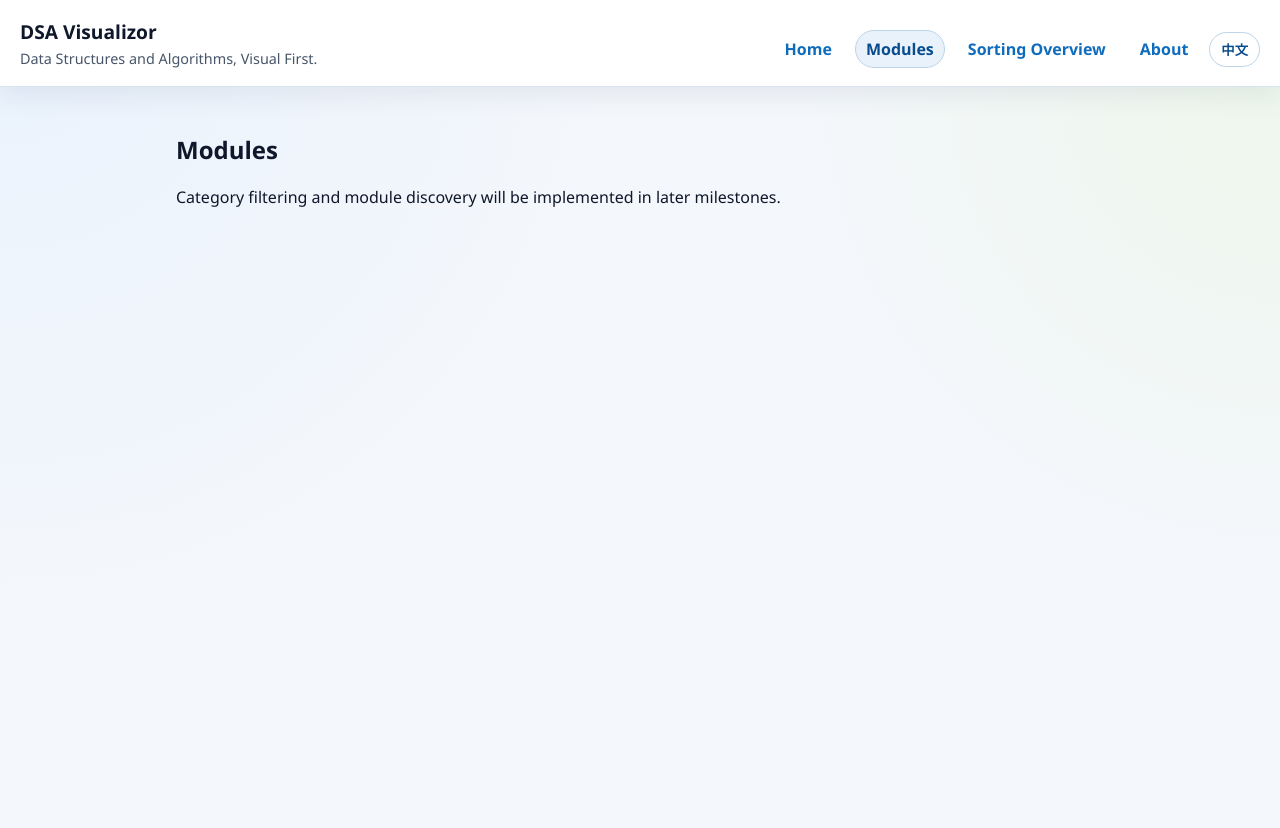
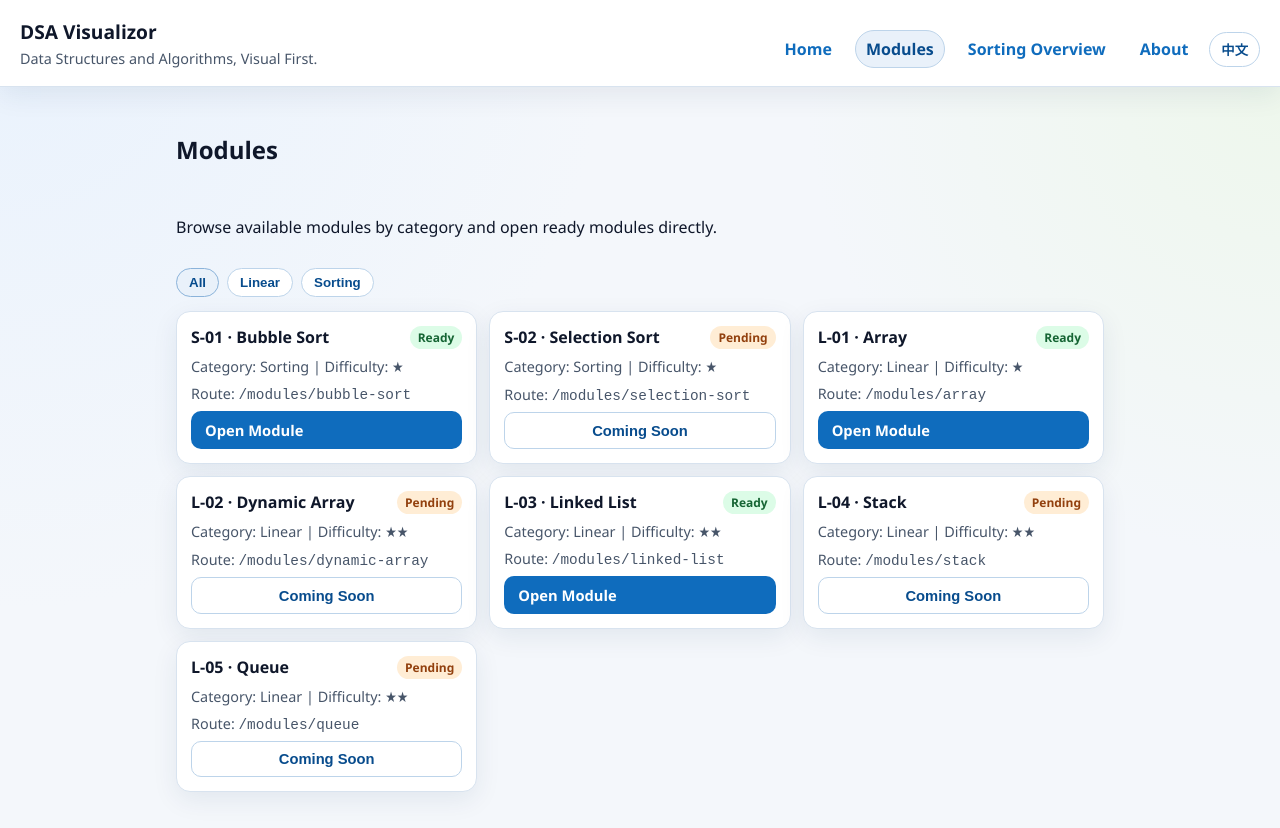
Before and after one commit to Look2046/DSA-with-Codex, a React (Vite) app: page /modules in a window 1280 px wide. Before the commit the page ends 800 px from the top, so only its background shows below. Built offline with nearby package versions, Linux system fonts and the light colour scheme.

Commit message:
feat(modules): implement p3-m1 discovery page with filters

```diff
--- a/src/data/moduleRegistry.ts
+++ b/src/data/moduleRegistry.ts
@@ -7,6 +7,15 @@ export const moduleRegistry: ModuleMetadata[] = [
     route: '/modules/bubble-sort',
     category: 'sort',
     difficulty: 1,
+    implemented: true,
+  },
+  {
+    id: 'S-02',
+    name: 'Selection Sort',
+    route: '/modules/selection-sort',
+    category: 'sort',
+    difficulty: 1,
+    implemented: false,
   },
   {
     id: 'L-01',
@@ -14,6 +23,15 @@ export const moduleRegistry: ModuleMetadata[] = [
     route: '/modules/array',
     category: 'linear',
     difficulty: 1,
+    implemented: true,
+  },
+  {
+    id: 'L-02',
+    name: 'Dynamic Array',
+    route: '/modules/dynamic-array',
+    category: 'linear',
+    difficulty: 2,
+    implemented: false,
   },
   {
     id: 'L-03',
@@ -21,6 +39,23 @@ export const moduleRegistry: ModuleMetadata[] = [
     route: '/modules/linked-list',
     category: 'linear',
     difficulty: 2,
+    implemented: true,
+  },
+  {
+    id: 'L-04',
+    name: 'Stack',
+    route: '/modules/stack',
+    category: 'linear',
+    difficulty: 2,
+    implemented: false,
+  },
+  {
+    id: 'L-05',
+    name: 'Queue',
+    route: '/modules/queue',
+    category: 'linear',
+    difficulty: 2,
+    implemented: false,
   },
 ];
 
--- a/src/i18n/translations.ts
+++ b/src/i18n/translations.ts
@@ -28,7 +28,18 @@ export const translations = {
     'home.milestone.body':
       'M0 Scaffold is active: route shell and placeholder pages are ready for iteration.',
     'modules.title': 'Modules',
-    'modules.body': 'Category filtering and module discovery will be implemented in later milestones.',
+    'modules.body': 'Browse available modules by category and open ready modules directly.',
+    'modules.filter.all': 'All',
+    'modules.filter.linear': 'Linear',
+    'modules.filter.sort': 'Sorting',
+    'modules.status.ready': 'Ready',
+    'modules.status.pending': 'Pending',
+    'modules.action.open': 'Open Module',
+    'modules.action.comingSoon': 'Coming Soon',
+    'modules.meta.category': 'Category',
+    'modules.meta.difficulty': 'Difficulty',
+    'modules.meta.route': 'Route',
+    'modules.empty': 'No modules match current filter.',
     'sorting.title': 'Sorting Overview',
     'sorting.body': 'Auxiliary page for complexity comparison across sorting algorithms.',
     'about.title': 'About',
@@ -214,7 +225,18 @@ export const translations = {
     'home.milestone.title': '当前里程碑',
     'home.milestone.body': '正在推进 M0 脚手架：路由壳体与占位页面已就绪。',
     'modules.title': '模块导航',
-    'modules.body': '分类筛选与模块发现将在后续里程碑中完善。',
+    'modules.body': '按分类浏览模块，已完成模块可直接进入。',
+    'modules.filter.all': '全部',
+    'modules.filter.linear': '线性结构',
+    'modules.filter.sort': '排序',
+    'modules.status.ready': '可用',
+    'modules.status.pending': '规划中',
+    'modules.action.open': '进入模块',
+    'modules.action.comingSoon': '敬请期待',
+    'modules.meta.category': '分类',
+    'modules.meta.difficulty': '难度',
+    'modules.meta.route': '路由',
+    'modules.empty': '当前筛选下暂无模块。',
     'sorting.title': '排序总览',
     'sorting.body': '用于对比各排序算法的复杂度与适用场景。',
     'about.title': '关于项目',
--- a/src/index.css
+++ b/src/index.css
@@ -200,6 +200,83 @@ body {
 
 .milestone {
   padding: 16px;
+}
+
+.modules-page {
+  display: grid;
+  gap: 14px;
+}
+
+.modules-filter-row {
+  display: flex;
+  flex-wrap: wrap;
+  gap: 8px;
+}
+
+.modules-filter-btn {
+  border: 1px solid #bdd4ea;
+  background: #fff;
+  color: var(--brand-strong);
+  border-radius: 999px;
+  padding: 6px 12px;
+  font-weight: 600;
+  cursor: pointer;
+}
+
+.modules-filter-btn-active {
+  border-color: #8bb3da;
+  background: #e9f1fa;
+}
+
+.modules-grid {
+  display: grid;
+  grid-template-columns: repeat(auto-fit, minmax(250px, 1fr));
+  gap: 12px;
+}
+
+.module-card {
+  background: var(--surface);
+  border: 1px solid var(--line);
+  border-radius: var(--radius);
+  box-shadow: var(--shadow-soft);
+  padding: 14px;
+  display: grid;
+  gap: 8px;
+}
+
+.module-card-header {
+  display: flex;
+  align-items: flex-start;
+  justify-content: space-between;
+  gap: 10px;
+}
+
+.module-card-header h3 {
+  margin: 0;
+  font-size: 1rem;
+}
+
+.module-badge {
+  font-size: 0.75rem;
+  font-weight: 700;
+  border-radius: 999px;
+  padding: 3px 8px;
+}
+
+.module-badge-ready {
+  color: #166534;
+  background: #dcfce7;
+}
+
+.module-badge-pending {
+  color: #92400e;
+  background: #ffedd5;
+}
+
+.module-meta {
+  margin: 0;
+  color: var(--muted);
+  font-size: 0.9rem;
 }
 
 .playback-actions {
--- a/src/pages/ModulesPage.tsx
+++ b/src/pages/ModulesPage.tsx
@@ -1,12 +1,86 @@
+import { useMemo } from 'react';
+import { Link, useSearchParams } from 'react-router-dom';
+import { moduleRegistry } from '../data/moduleRegistry';
 import { useI18n } from '../i18n/useI18n';
+import { filterModules, formatDifficulty, type ModuleFilter } from './modulesPageUtils';
 
 export function ModulesPage() {
   const { t } = useI18n();
+  const [searchParams, setSearchParams] = useSearchParams();
+
+  const filter = (searchParams.get('category') as ModuleFilter | null) ?? 'all';
+  const activeFilter: ModuleFilter = filter === 'linear' || filter === 'sort' ? filter : 'all';
+  const visibleModules = useMemo(() => filterModules(moduleRegistry, activeFilter), [activeFilter]);
+
+  const filterOptions: Array<{ value: ModuleFilter; label: string }> = [
+    { value: 'all', label: t('modules.filter.all') },
+    { value: 'linear', label: t('modules.filter.linear') },
+    { value: 'sort', label: t('modules.filter.sort') },
+  ];
+
+  const updateFilter = (value: ModuleFilter) => {
+    if (value === 'all') {
+      setSearchParams({});
+      return;
+    }
+    setSearchParams({ category: value });
+  };
 
   return (
-    <section>
+    <section className="modules-page">
       <h2>{t('modules.title')}</h2>
       <p>{t('modules.body')}</p>
+
+      <div className="modules-filter-row">
+        {filterOptions.map((option) => (
+          <button
+            key={option.value}
+            type="button"
+            className={activeFilter === option.value ? 'modules-filter-btn modules-filter-btn-active' : 'modules-filter-btn'}
+            onClick={() => updateFilter(option.value)}
+          >
+            {option.label}
+          </button>
+        ))}
+      </div>
+
+      {visibleModules.length === 0 ? <p className="array-preview">{t('modules.empty')}</p> : null}
+
+      <div className="modules-grid">
+        {visibleModules.map((moduleItem) => {
+          const statusText = moduleItem.implemented ? t('modules.status.ready') : t('modules.status.pending');
+          return (
+            <article key={moduleItem.id} className="module-card">
+              <header className="module-card-header">
+                <h3>
+                  {moduleItem.id} · {moduleItem.name}
+                </h3>
+                <span className={moduleItem.implemented ? 'module-badge module-badge-ready' : 'module-badge module-badge-pending'}>
+                  {statusText}
+                </span>
+              </header>
+              <p className="module-meta">
+                {t('modules.meta.category')}: {moduleItem.category === 'linear' ? t('modules.filter.linear') : t('modules.filter.sort')}
+                {' | '}
+                {t('modules.meta.difficulty')}: {formatDifficulty(moduleItem.difficulty)}
+              </p>
+              <p className="module-meta">
+                {t('modules.meta.route')}: <code>{moduleItem.route}</code>
+              </p>
+
+              {moduleItem.implemented ? (
+                <Link className="btn btn-primary" to={moduleItem.route}>
+                  {t('modules.action.open')}
+                </Link>
+              ) : (
+                <button type="button" className="btn btn-secondary" disabled>
+                  {t('modules.action.comingSoon')}
+                </button>
+              )}
+            </article>
+          );
+        })}
+      </div>
     </section>
   );
 }
--- /dev/null
+++ b/src/pages/modulesPageUtils.ts
@@ -0,0 +1,14 @@
+import type { ModuleCategory, ModuleMetadata } from '../types/module';
+
+export type ModuleFilter = 'all' | ModuleCategory;
+
+export function filterModules(modules: ModuleMetadata[], filter: ModuleFilter): ModuleMetadata[] {
+  if (filter === 'all') {
+    return modules;
+  }
+  return modules.filter((moduleItem) => moduleItem.category === filter);
+}
+
+export function formatDifficulty(difficulty: ModuleMetadata['difficulty']): string {
+  return '★'.repeat(difficulty);
+}
--- a/src/types/module.ts
+++ b/src/types/module.ts
@@ -1,9 +1,11 @@
 export type ModuleDifficulty = 1 | 2 | 3;
+export type ModuleCategory = 'linear' | 'sort';
 
 export type ModuleMetadata = {
   id: string;
   name: string;
   route: string;
-  category: 'linear' | 'sort';
+  category: ModuleCategory;
   difficulty: ModuleDifficulty;
+  implemented: boolean;
 };
```
Also changed, not shown: 5 other files (tests, documents, lock files or other folders).
